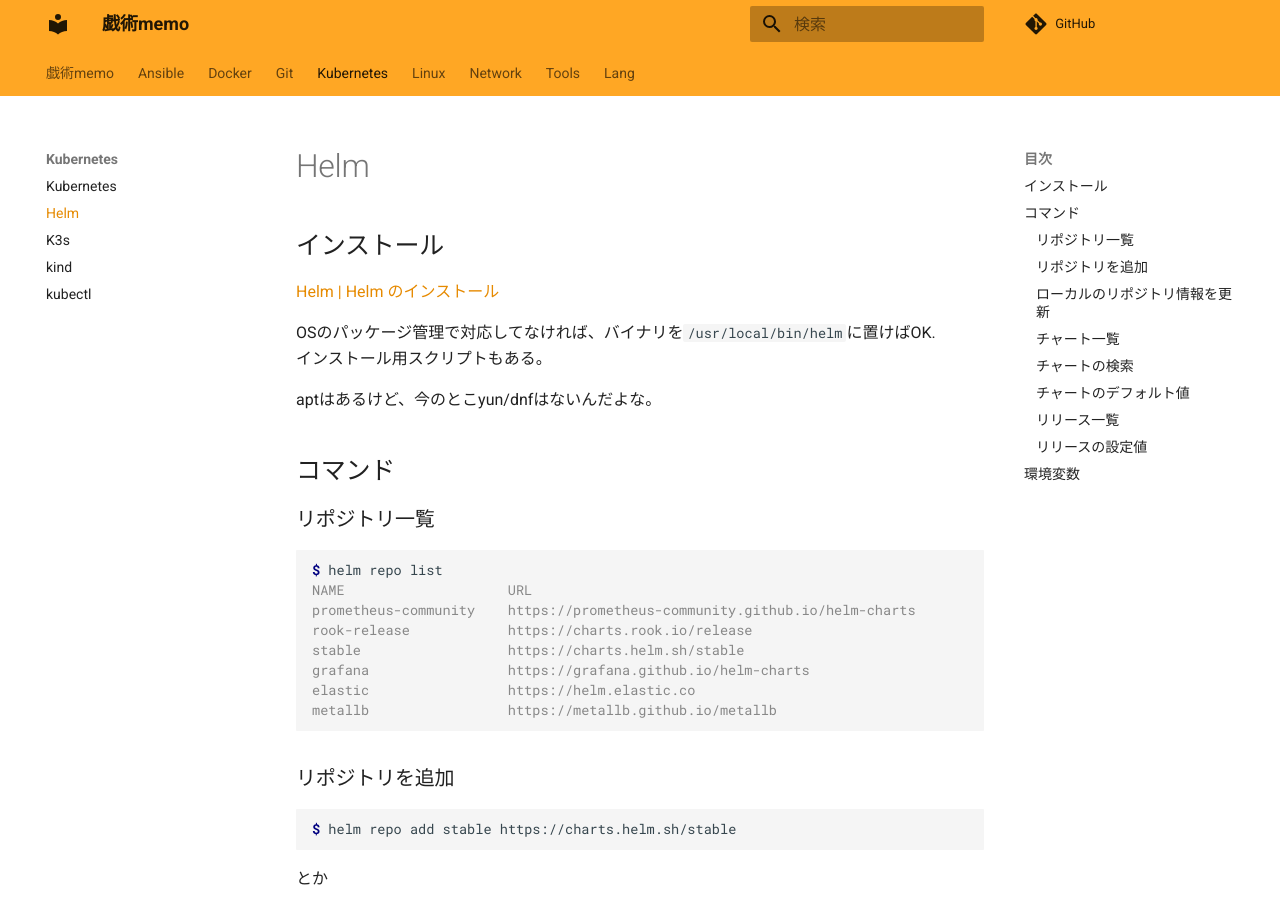
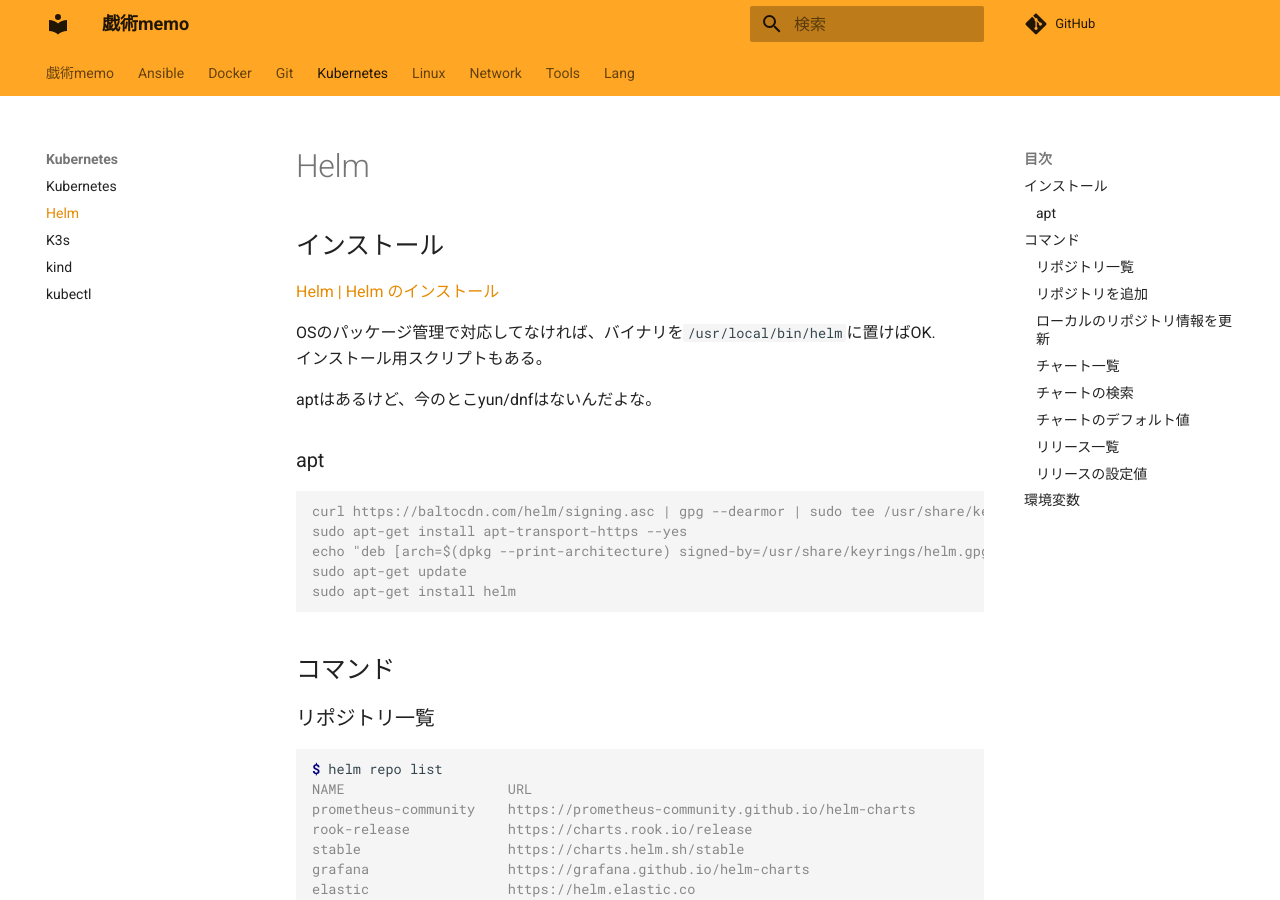
Before and after one commit to zaki-lknr/docs, an MkDocs documentation site: the page built from docs/Kubernetes/helm.md, in a window 1280 px wide and 900 px high. Built offline with MkDocs 1.6.1 and Material for MkDocs 9.7.7, drawn with Linux system fonts in a browser that asks for light colours; comment, search, counter and statistics services are not loaded.

Commit message:
add: kubernetes/helm aptでのインストール

````diff
--- a/docs/Kubernetes/helm.md
+++ b/docs/Kubernetes/helm.md
@@ -8,6 +8,16 @@ OSのパッケージ管理で対応してなければ、バイナリを`/usr/loc
 インストール用スクリプトもある。
 
 aptはあるけど、今のとこyun/dnfはないんだよな。
+
+### apt
+
+```console
+curl https://baltocdn.com/helm/signing.asc | gpg --dearmor | sudo tee /usr/share/keyrings/helm.gpg > /dev/null
+sudo apt-get install apt-transport-https --yes
+echo "deb [arch=$(dpkg --print-architecture) signed-by=/usr/share/keyrings/helm.gpg] https://baltocdn.com/helm/stable/debian/ all main" | sudo tee /etc/apt/sources.list.d/helm-stable-debian.list
+sudo apt-get update
+sudo apt-get install helm
+```
 
 ## コマンド
 
````
